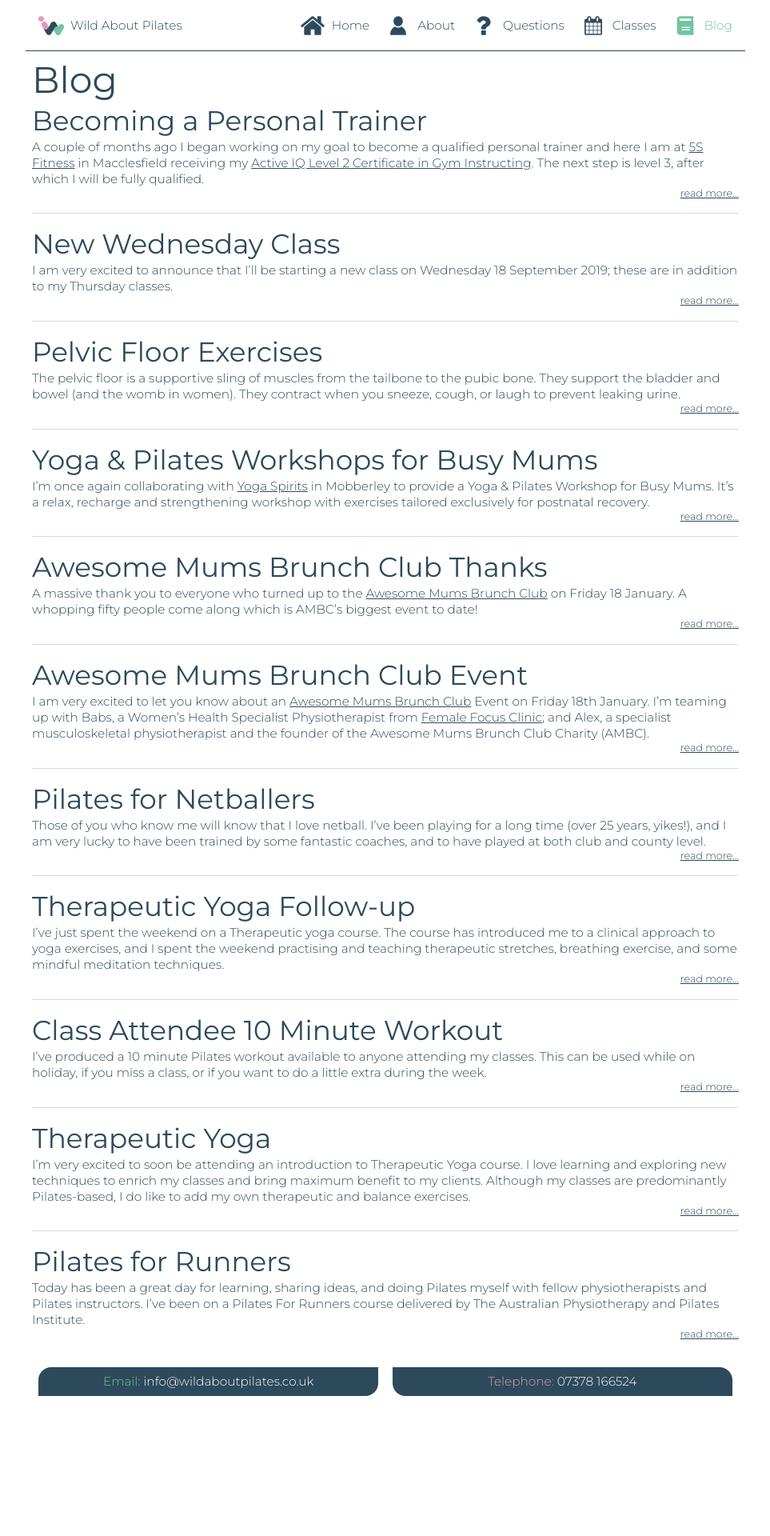
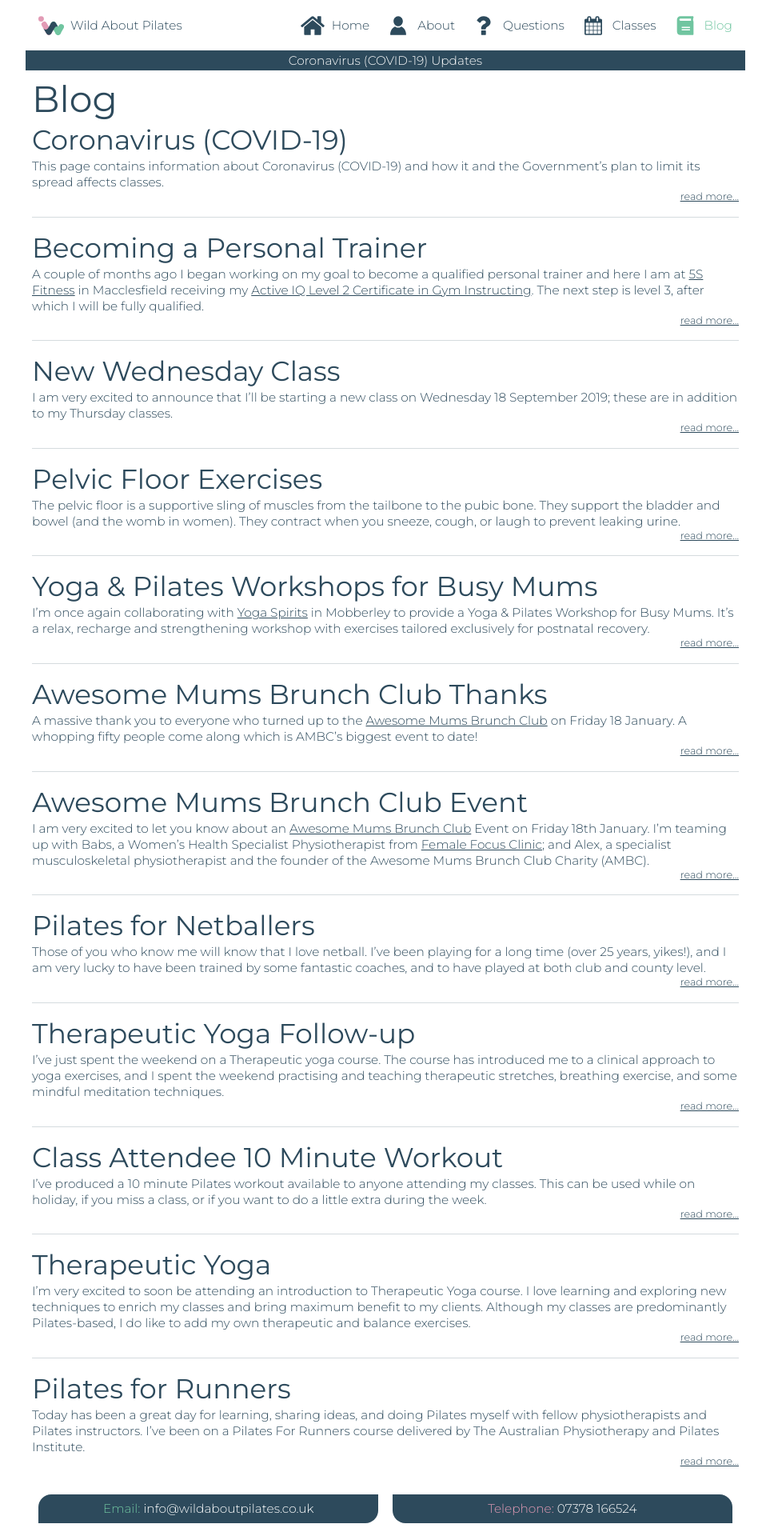
Before and after one commit to mikeraynham/wildaboutpilates, a Jekyll site: the page built from blog.md, in a window 1280 px wide. Shown: the whole page at 80% size, without its empty margins (158-1121 px from the left). Built offline with Jekyll 4.4.1, drawn with Linux system fonts in a browser that asks for light colours; before the commit the page ends 1761 px from its top, so only the background shows below that; some of the changed lines change nothing that is shown.

Commit message:
Add Coronovirus banner

```diff
--- a/_layouts/default.html
+++ b/_layouts/default.html
@@ -13,7 +13,7 @@
         <meta name="viewport" content="initial-scale=1" />
         <title>{{ page.title }} | Wild About Pilates</title>
         <link href="https://fonts.googleapis.com/css?family=Montserrat:300,400,500italic" rel="stylesheet">
-        <link rel="stylesheet" href="/css/screen.css?r">
+        <link rel="stylesheet" href="/css/screen.css?u">
         <link rel="canonical" href="{{ site.url }}{{ page.url }}" />
         <link rel="apple-touch-icon" sizes="180x180" href="/apple-touch-icon.png">
         <link rel="icon" type="image/png" sizes="32x32" href="/favicon-32x32.png">
@@ -72,6 +72,7 @@
                 </ul>
             </nav>
         </header>
+        <a id="banner" href="{% post_url 2020-03-12-coronavirus-covid-19 %}">Coronavirus (COVID-19) Updates</a>
         <main id="main-content">
             <h1 id="{{ page.title | slugify: 'ascii' }}">{{ page.title }}</h1>
             {{ content }}
--- /dev/null
+++ b/_posts/2020-03-12-coronavirus-covid-19.md
@@ -0,0 +1,61 @@
+---
+title: Coronavirus (COVID-19)
+date: 2020-03-12 06:00:00 Z
+categories:
+- blog
+layout: default
+description: Coronavirus (COVID-19); Updates on the virus and how it affects classes
+---
+
+This page contains information about Coronavirus (COVID-19) and how it and the Government's plan to limit its spread affects classes.
+
+## Useful Information
+
+The Government's action plan:
+[Coronavirus action plan: a guide to what you can expect across the UK][1]
+
+An overview of the virus from the NHS:
+[Coronavirus (COVID-19) Overview][2]
+
+Confused by all the names?  See this technical guidance from the WHO:
+[Naming the coronavirus disease (COVID-19) and the virus that causes it][5]
+
+## Updates
+
+<time datetime="2020-03-17 08:11:00">Tuesday 17 March 2020 08:11</time>
+The latest advice from the [Prime Minister's statement on coronavirus (16 March 2020)][6] is _"to stop non-essential contact with others and to stop all unnecessary travel"_.  Because of this I feel the responsible thing to do is postpone my classes.
+
+This has been a difficult decision, but I feel it is the right one. My priority is to protect those who come to the class, our friends, family, and those at risk from becoming unwell from the virus.
+
+There are two classes left on this block which will all roll over once we can start again.
+
+For now, I encourage you all to continue some of the great strengthening and mobility exercises we do, especially squats, balance exercises, and some 4-point kneel work.
+
+I'm sorry it has come to this, and I hope you understand the decision.  Please keep checking this page and your email for the latest updates. As soon as we can get going again we will!
+
+<time datetime="2020-03-12 22:00:00">Thursday 12 March 2020 20:50</time>
+Classes are running as usual, but please be aware that the government has announced that the UK is [moving out of the contain phase and into the delay phase][3] of the action plan.  Individuals are advised to protect themselves by washing their hands more often than usual, for at least 20 seconds, with soap and water.  Make sure you cough or sneeze into a tissue and put it in a bin and wash your hands.
+
+Anyone who shows the following symptoms are being asked to self-isolate for 7 days:
+
+* A high temperature (37.8°C and above)
+
+* A new, continuous cough
+
+People with symptoms are now being advised to look for information on the [NHS website][3] and to use the [NHS 111 Online][4] service instead of the NHS 111 telephone service.
+
+<time datetime="2020-03-12 07:18:00">Thursday 12 March 2020 07:18</time>
+In light of the recent news on the spread of Coronavirus (COVID-19) I want to reassure people that we take hygiene and the protection of all class attendees seriously at Wild About Pilates.
+
+The government has provided public information and guidelines around washing hands regularly throughout the day.  We have excellent facilities at the hall including washroom facilities.  Please feel free to wash hands before and after the sessions. I will also be cleaning the mats before and after every session.  Tissue roll will be provided for covering your blocks.
+
+As always I'd like to remind you that you are free to bring your equipment should you wish to.
+
+If anyone has any queries please email me directly.
+
+[1]: https://www.gov.uk/government/publications/coronavirus-action-plan/coronavirus-action-plan-a-guide-to-what-you-can-expect-across-the-uk
+[2]: https://www.nhs.uk/conditions/coronavirus-covid-19/
+[3]: https://www.gov.uk/government/news/covid-19-government-announces-moving-out-of-contain-phase-and-into-delay
+[4]: https://111.nhs.uk/service/COVID-19/
+[5]: https://www.who.int/emergencies/diseases/novel-coronavirus-2019/technical-guidance/naming-the-coronavirus-disease-(covid-2019)-and-the-virus-that-causes-it
+[6]: https://www.gov.uk/government/speeches/pm-statement-on-coronavirus-16-march-2020
--- /dev/null
+++ b/_sass/_banner.scss
@@ -0,0 +1,12 @@
+#banner {
+    background: palette('dark_blue');
+    border-bottom: 1px solid palette('dark_blue');
+    color: #fff;
+    padding: 0.1em 0;
+    text-align: center;
+    text-decoration: none;
+}
+
+#banner:hover {
+    background: palette('mint_green');
+}
--- a/css/screen.scss
+++ b/css/screen.scss
@@ -13,3 +13,4 @@
 @import 'map';
 @import 'testimonial';
 @import 'blog';
+@import 'banner';
```
